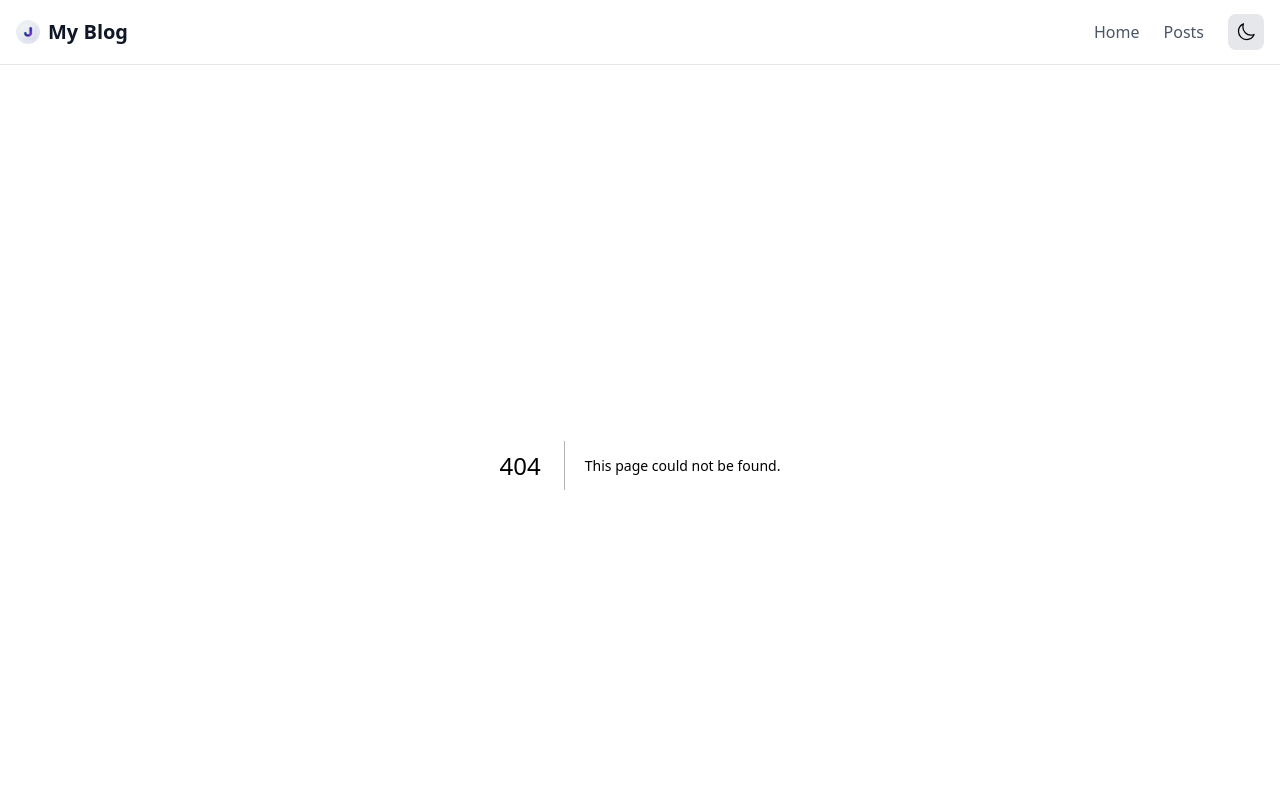
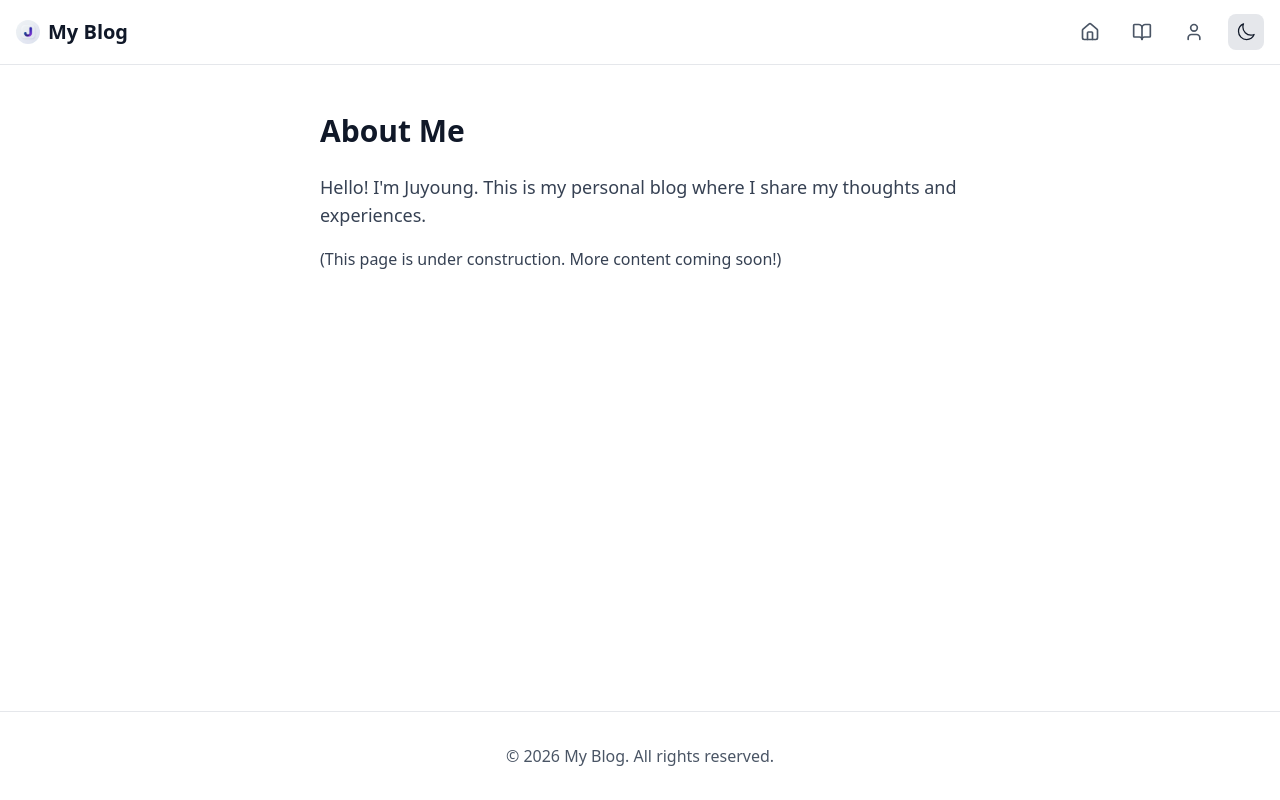
Before and after one commit to void-kk/my-blog, a Next.js app: page /about in a window 1280 px wide. Before the commit this address had no page. Shown: the top 800 px of the page. Built offline with nearby package versions, Linux system fonts and the light colour scheme.

Commit message:
fix: 헤더 수정

```diff
--- a/package.json
+++ b/package.json
@@ -13,6 +13,7 @@
     "@mdx-js/react": "^3.1.1",
     "@next/mdx": "^16.1.6",
     "gray-matter": "^4.0.3",
+    "lucide-react": "^0.563.0",
     "next": "16.1.6",
     "next-themes": "^0.4.6",
     "react": "19.2.3",
--- /dev/null
+++ b/src/app/about/page.tsx
@@ -0,0 +1,15 @@
+export default function AboutPage() {
+  return (
+    <div className="container mx-auto px-4 py-12 max-w-2xl">
+      <h1 className="text-3xl font-bold mb-6 text-gray-900 dark:text-white">About Me</h1>
+      <div className="prose dark:prose-invert">
+        <p className="text-lg text-gray-600 dark:text-gray-300">
+          Hello! I'm Juyoung. This is my personal blog where I share my thoughts and experiences.
+        </p>
+        <p className="mt-4 text-gray-600 dark:text-gray-300">
+          (This page is under construction. More content coming soon!)
+        </p>
+      </div>
+    </div>
+  );
+}
--- a/src/components/Header.tsx
+++ b/src/components/Header.tsx
@@ -1,6 +1,7 @@
+import Link from "next/link";
 import Image from "next/image";
-import Link from "next/link";
 import { ThemeToggle } from "./ThemeToggle";
+import { Home, BookOpen, User } from "lucide-react";
 
 export function Header() {
   return (
@@ -19,18 +20,27 @@ export function Header() {
           />
           My Blog
         </Link>
-        <nav className="flex items-center gap-6">
+        <nav className="flex items-center gap-4">
           <Link
             href="/"
-            className="text-gray-600 dark:text-gray-400 hover:text-gray-900 dark:hover:text-white transition-colors"
+            className="p-2 text-gray-600 dark:text-gray-400 hover:text-gray-900 dark:hover:text-white transition-colors"
+            aria-label="Home"
           >
-            Home
+            <Home className="w-5 h-5" />
           </Link>
           <Link
             href="/posts"
-            className="text-gray-600 dark:text-gray-400 hover:text-gray-900 dark:hover:text-white transition-colors"
+            className="p-2 text-gray-600 dark:text-gray-400 hover:text-gray-900 dark:hover:text-white transition-colors"
+            aria-label="Posts"
           >
-            Posts
+            <BookOpen className="w-5 h-5" />
+          </Link>
+          <Link
+            href="/about"
+            className="p-2 text-gray-600 dark:text-gray-400 hover:text-gray-900 dark:hover:text-white transition-colors"
+            aria-label="About Me"
+          >
+            <User className="w-5 h-5" />
           </Link>
           <ThemeToggle />
         </nav>
```
Also changed, not shown: 1 other file (tests, documents, lock files or other folders).
